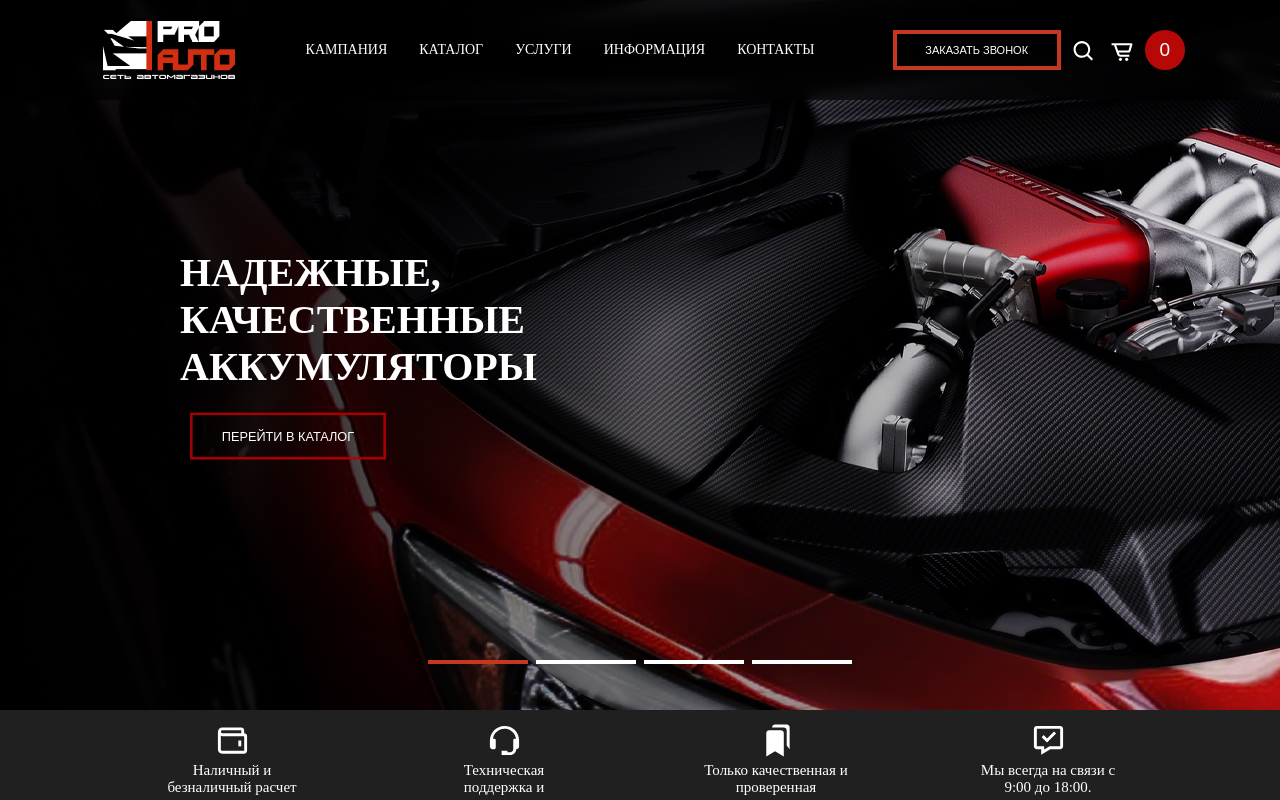
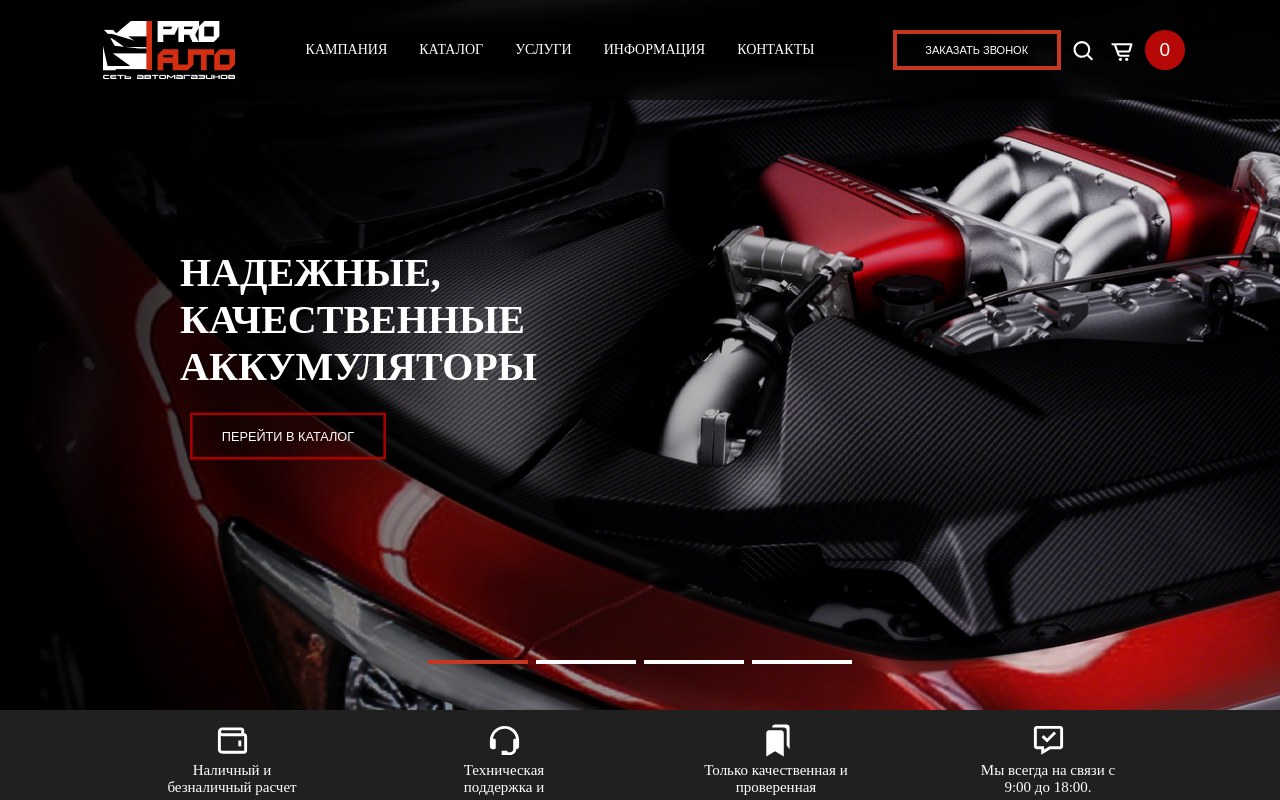
Before and after one commit to NextTechUZ/Autozone-demo, a React (Create React App) app: page / in a window 1280 px wide. Shown: the top 800 px of the page. Built offline with nearby package versions, Linux system fonts and the light colour scheme.

Commit message:
new sledr

```diff
--- a/src/pages/HomePage/index.js
+++ b/src/pages/HomePage/index.js
@@ -28,10 +28,10 @@ function ImageSlider() {
         modules={[Pagination]}
         className={styles.sliderStyle}
       >
-        <SwiperSlide> <img src={sledr}/> </SwiperSlide>
-        <SwiperSlide><img src={sledr1}/> </SwiperSlide>
-        <SwiperSlide><img src={sledr2}/> </SwiperSlide>
-        <SwiperSlide><img src={sledr}/> </SwiperSlide>
+        <SwiperSlide> <img src={sledr}  className={styles.img}/> </SwiperSlide>
+        <SwiperSlide><img src={sledr1} className={styles.img} /> </SwiperSlide>
+        <SwiperSlide><img src={sledr2} className={styles.img} /> </SwiperSlide>
+        <SwiperSlide><img src={sledr}  className={styles.img} /> </SwiperSlide>
       </Swiper>
       <Paragraf />
     </div>
--- a/src/pages/HomePage/index.module.scss
+++ b/src/pages/HomePage/index.module.scss
@@ -86,3 +86,11 @@ p {
   cursor: pointer;
   height: 710px;
 }
+
+.img{
+  width: 100%;
+  height: 100%;
+  object-fit: cover;
+  // object-fit: contain;
+  // height: 710px !important;
+}
```
